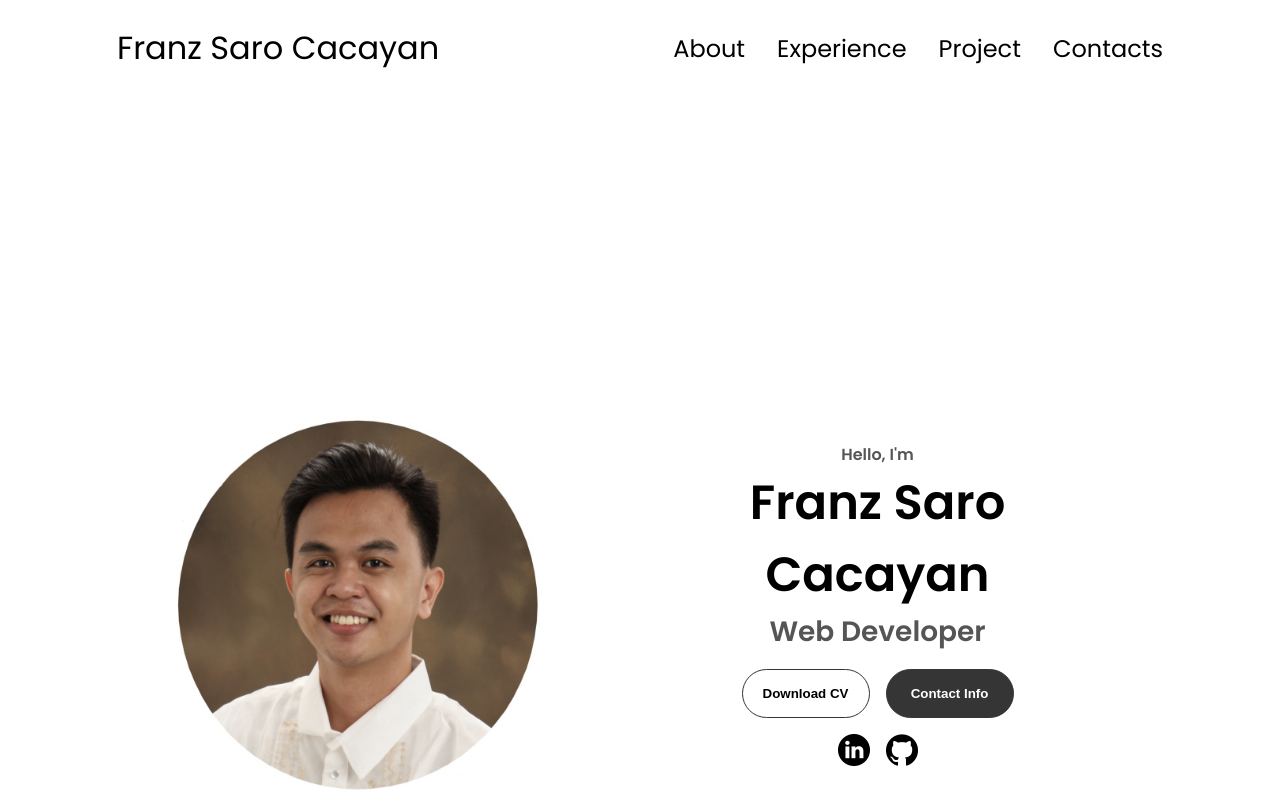
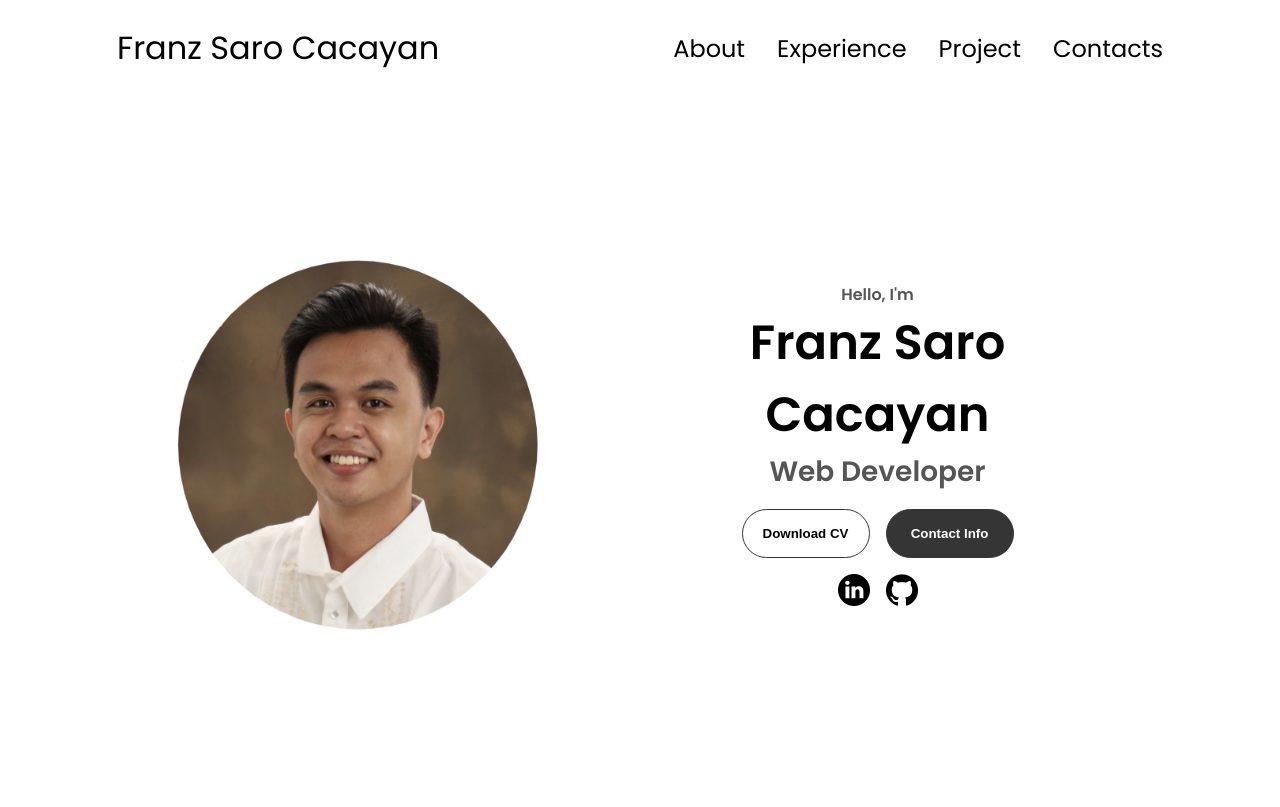
Before and after one commit to franzsaro/Resume, a plain HTML site: page index.html in a window 1280 px wide. Shown: the top 807 px of the page. Drawn offline with Linux system fonts and the light colour scheme.

Commit message:
Update mediaqueiries.css

```diff
--- a/mediaqueiries.css
+++ b/mediaqueiries.css
@@ -2,7 +2,7 @@
     #profile {
         height: 83vh;
         margin-bottom: 6rem;
-        margin-top: 10rem;
+        /* margin-top: 10rem; */
     }
 
     .about-containers {
```
